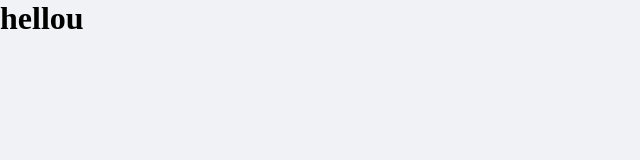
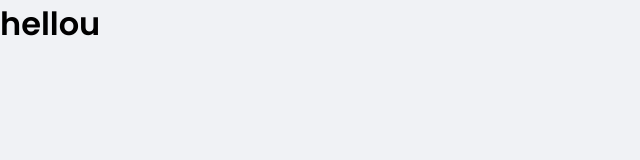
Before and after one commit to miguelriosoliveira/dtmoney, a React (Create React App) app: page / in a window 1280 px wide. Shown: the top 160 px of the page, without its empty margins (0-640 px from the left). Built offline with nearby package versions, Linux system fonts and the light colour scheme.

Commit message:
Adding default font (Poppins)

```diff
--- a/public/index.html
+++ b/public/index.html
@@ -1,10 +1,19 @@
 <!DOCTYPE html>
 <html lang="en">
 	<head>
+		<link rel="preconnect" href="https://fonts.gstatic.com" />
+
 		<meta charset="utf-8" />
 		<meta name="viewport" content="width=device-width, initial-scale=1" />
+
 		<link rel="shortcut icon" href="favicon.png" type="image/png" />
+
 		<title>dtmoney</title>
+
+		<link
+			href="https://fonts.googleapis.com/css2?family=Poppins:ital,wght@0,600;1,400&display=swap"
+			rel="stylesheet"
+		/>
 	</head>
 	<body>
 		<noscript>You need to enable JavaScript to run this app.</noscript>
--- a/src/styles/global.ts
+++ b/src/styles/global.ts
@@ -31,6 +31,15 @@
 		-webkit-font-smoothing: antialiased;
 	}
 
+	body, input, textarea, button {
+		font-family: Poppins, sans-serif;
+		font-weight: 400;
+	}
+
+	h1, h2, h3, h4, h5, h6, strong {
+		font-weight: 600;
+	}
+
 	button {
 		cursor: pointer;
 	}
```
